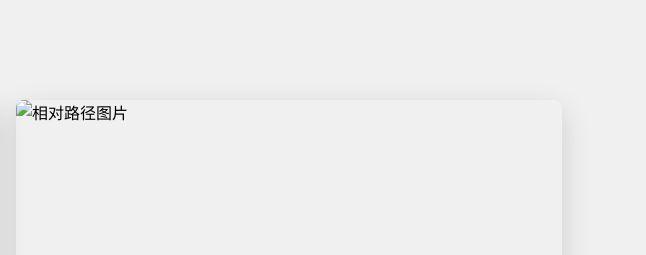
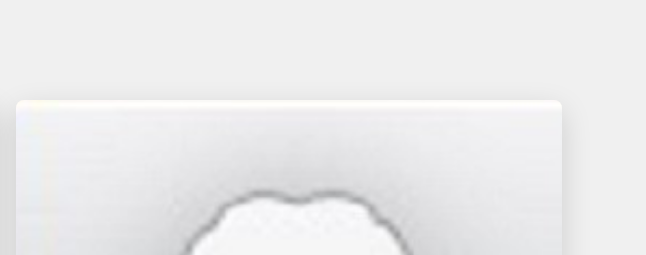
Before and after one commit to yun160-yun/yun160-yun.github.io, a plain HTML site: page index.HTML in a window 1280 px wide. Shown: the top 255 px of the page, 634-1280 px from the left. Drawn offline with Linux system fonts and the light colour scheme.

Commit message:
Update index.HTML

```diff
--- a/index.HTML
+++ b/index.HTML
@@ -72,7 +72,7 @@
 
     <!-- 相对路径图片 -->
     <div class="image-card">
-        <img src="..pic.jpg" alt="相对路径图片">
+        <img src="pic.jpg" alt="相对路径图片">
     </div>
 </div>
 </body>
```
